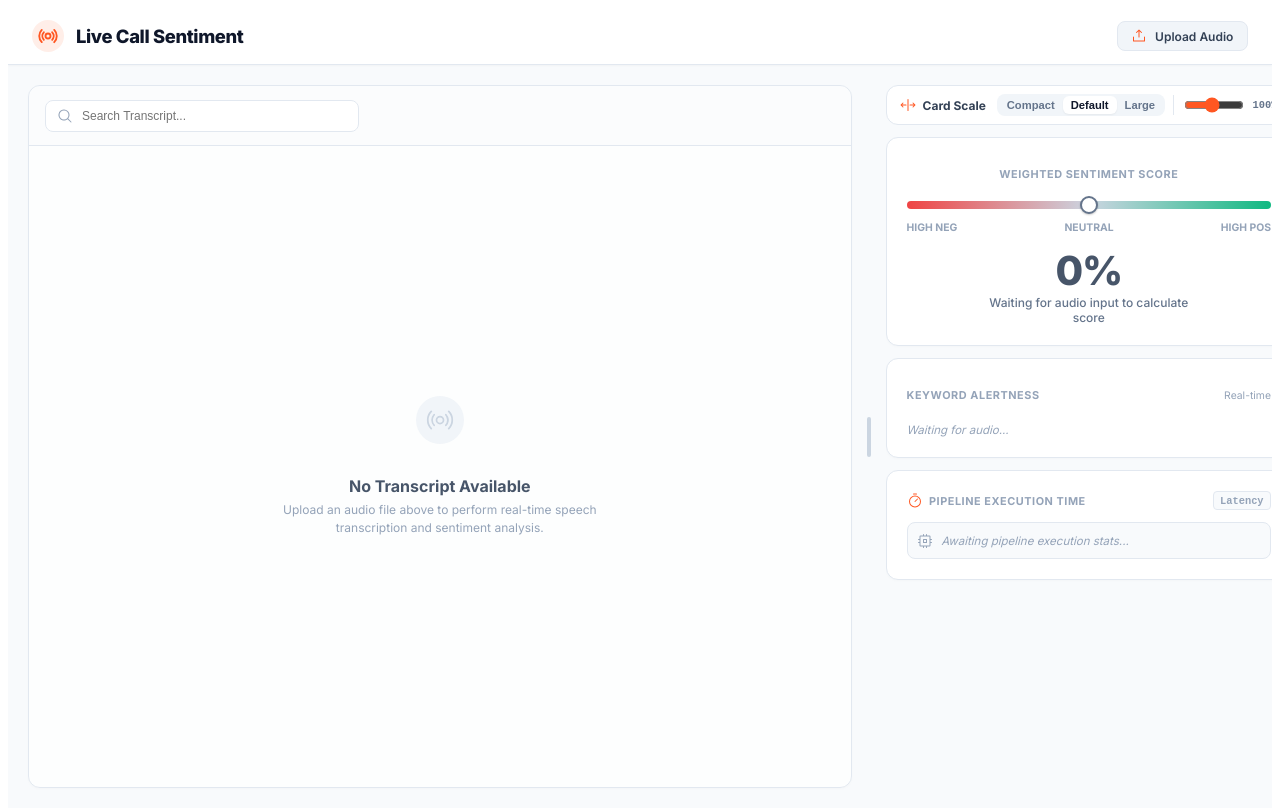
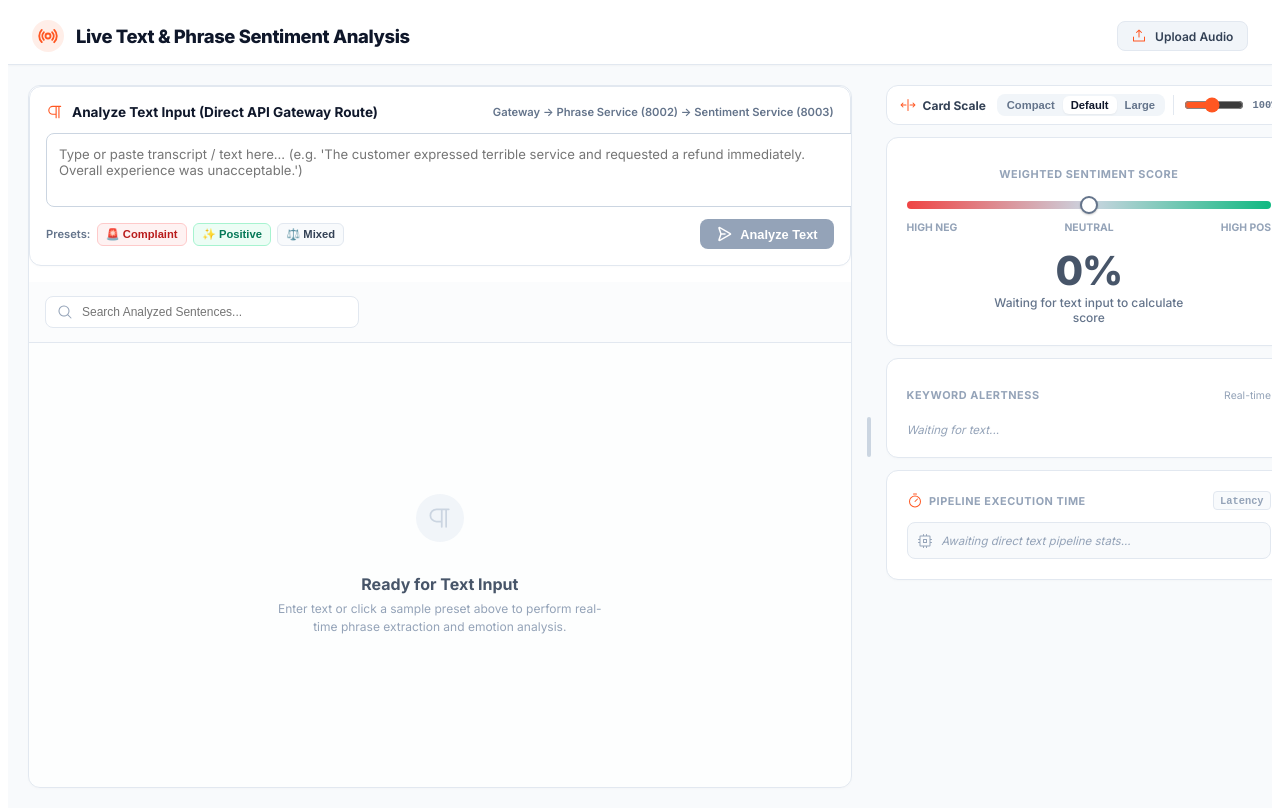
Before and after one commit to Thejandeera/emotion-matrix-microservices, a Next.js app in the folder frontend/: page /live in a window 1280 px wide. Built offline with nearby package versions, Linux system fonts and the light colour scheme.

Commit message:
feat: implement API gateway with text/audio processing pipelines and create corresponding live monitoring frontend page

```diff
--- a/frontend/src/app/live/page.tsx
+++ b/frontend/src/app/live/page.tsx
@@ -1,6 +1,6 @@
 "use client";
 
-import { useState, ChangeEvent } from "react";
+import { useState, ChangeEvent, FormEvent } from "react";
 import "./live.css";
 import {
   Broadcast,
@@ -16,7 +16,9 @@ import {
   UploadSimple,
   Spinner,
   Timer,
-  Cpu
+  Cpu,
+  PaperPlaneRight,
+  Paragraph
 } from "@phosphor-icons/react";
 
 interface DetectedIssue {
@@ -30,7 +32,8 @@ interface DetectedIssue {
 }
 
 export default function LiveMonitor() {
-  // Audio & Gateway Processing State
+  // Text Input & Gateway Processing State
+  const [inputText, setInputText] = useState<string>("");
   const [transcript, setTranscript] = useState<string>("");
   const [issues, setIssues] = useState<DetectedIssue[]>([]);
   const [processingTimeMs, setProcessingTimeMs] = useState<number | null>(null);
@@ -50,7 +53,33 @@ export default function LiveMonitor() {
   // Toast State
   const [toastMessage, setToastMessage] = useState<{ title: string; body: string } | null>(null);
 
-  // Audio File Upload Handler
+  // Send Text payload to Gateway (Direct to Phrase & Sentiment Microservices)
+  const processTextPayload = async (textToProcess: string) => {
+    if (!textToProcess || !textToProcess.trim()) return;
+    setIsLoading(true);
+    setError(null);
+    try {
+      const res = await fetch("http://localhost:8000/api/v1/process-text", {
+        method: "POST",
+        headers: { "Content-Type": "application/json" },
+        body: JSON.stringify({ text: textToProcess.trim() }),
+      });
+      const data = await res.json();
+      if (data.status === "success") {
+        setTranscript(data.transcript);
+        setIssues(data.detected_issues || []);
+        setProcessingTimeMs(data.processing_time_ms || 0);
+      } else {
+        setError(data.detail || "Error processing text input");
+      }
+    } catch (err) {
+      setError("Failed to connect to API Gateway at http://localhost:8000");
+    } finally {
+      setIsLoading(false);
+    }
+  };
+
+  // Audio File Upload Handler (Optional)
   const handleFileChange = async (e: ChangeEvent<HTMLInputElement>) => {
     const selectedFile = e.target.files?.[0];
     if (!selectedFile) return;
@@ -68,7 +97,7 @@ export default function LiveMonitor() {
     reader.readAsDataURL(selectedFile);
   };
 
-  // Send Base64 payload to Gateway
+  // Send Base64 Audio payload to Gateway (Whisper -> Phrase -> Sentiment)
   const processAudioPayload = async (b64Data: string) => {
     setIsLoading(true);
     setError(null);
@@ -91,6 +120,16 @@ export default function LiveMonitor() {
     } finally {
       setIsLoading(false);
     }
+  };
+
+  const handleFormSubmit = (e: FormEvent) => {
+    e.preventDefault();
+    processTextPayload(inputText);
+  };
+
+  const applyPreset = (presetText: string) => {
+    setInputText(presetText);
+    processTextPayload(presetText);
   };
 
   // Toast Helper
@@ -141,7 +180,7 @@ export default function LiveMonitor() {
     sentiment: data.sentiment,
   }));
 
-  // Keyword highlighting helper function (uses keyword_sentiment if present, else sentiment_category)
+  // Keyword highlighting helper function
   const renderSentenceWithHighlight = (sentence: string, phrase: string, itemKeywordSentiment?: string, itemSentenceSentiment?: string) => {
     if (!phrase || phrase === "N/A" || !sentence.toLowerCase().includes(phrase.toLowerCase())) {
       return <span>{sentence}</span>;
@@ -189,13 +228,13 @@ export default function LiveMonitor() {
             <div className="live-logo-icon">
               <Broadcast size={20} className="animate-pulse" weight="bold" />
             </div>
-            <h1 className="live-title">Live Call Sentiment</h1>
+            <h1 className="live-title">Live Text & Phrase Sentiment Analysis</h1>
           </div>
         </div>
 
         <div className="live-header-right">
-          {/* File Upload Controls */}
-          <label className="btn-upload">
+          {/* Optional Audio File Upload Controls */}
+          <label className="btn-upload" title="Upload Audio File for Speech-to-Text">
             <UploadSimple size={16} style={{ color: '#ff5722' }} />
             <span>Upload Audio</span>
             <input type="file" accept="audio/*" onChange={handleFileChange} style={{ display: 'none' }} />
@@ -205,9 +244,100 @@ export default function LiveMonitor() {
 
       {/* MAIN CONTENT AREA */}
       <main className="live-main-container">
-        {/* ================= LEFT COLUMN: TRANSCRIPT & SEARCH ================= */}
+        {/* ================= LEFT COLUMN: TEXT INPUT, TRANSCRIPT & SEARCH ================= */}
         <div className="left-column-panel" style={{ width: `${leftColWidth}%` }}>
-          {/* Compact Search Bar to avoid overlapping */}
+
+          {/* DIRECT TEXT INPUT FORM */}
+          <div style={{ backgroundColor: '#ffffff', border: '1px solid #e2e8f0', borderRadius: '12px', padding: '1rem', marginBottom: '1rem', boxShadow: '0 1px 3px rgba(0,0,0,0.02)' }}>
+            <form onSubmit={handleFormSubmit} style={{ display: 'flex', flexDirection: 'column', gap: '0.75rem' }}>
+              <div style={{ display: 'flex', justifyContent: 'space-between', alignItems: 'center' }}>
+                <div style={{ display: 'flex', alignItems: 'center', gap: '0.5rem', fontSize: '0.85rem', fontWeight: 700, color: '#0f172a' }}>
+                  <Paragraph size={18} style={{ color: '#ff5722' }} />
+                  <span>Analyze Text Input (Direct API Gateway Route)</span>
+                </div>
+                <div style={{ fontSize: '0.7rem', color: '#64748b', fontWeight: 600 }}>
+                  Gateway &rarr; Phrase Service (8002) &rarr; Sentiment Service (8003)
+                </div>
+              </div>
+
+              <textarea
+                value={inputText}
+                onChange={(e) => setInputText(e.target.value)}
+                placeholder="Type or paste transcript / text here... (e.g. 'The customer expressed terrible service and requested a refund immediately. Overall experience was unacceptable.')"
+                rows={3}
+                style={{
+                  width: '100%',
+                  borderRadius: '8px',
+                  border: '1px solid #cbd5e1',
+                  padding: '0.75rem',
+                  fontSize: '0.82rem',
+                  fontFamily: 'inherit',
+                  color: '#0f172a',
+                  outline: 'none',
+                  resize: 'vertical'
+                }}
+              />
+
+              <div style={{ display: 'flex', justifyContent: 'space-between', alignItems: 'center', flexWrap: 'wrap', gap: '0.5rem' }}>
+                {/* Sample Presets */}
+                <div style={{ display: 'flex', alignItems: 'center', gap: '0.4rem', flexWrap: 'wrap' }}>
+                  <span style={{ fontSize: '0.7rem', color: '#64748b', fontWeight: 600 }}>Presets:</span>
+                  <button
+                    type="button"
+                    onClick={() => applyPreset("The customer expressed terrible service and requested a refund immediately. Overall experience was unacceptable.")}
+                    style={{ fontSize: '0.7rem', fontWeight: 600, padding: '0.25rem 0.5rem', borderRadius: '6px', border: '1px solid #fecaca', backgroundColor: '#fef2f2', color: '#b91c1c', cursor: 'pointer' }}
+                  >
+                    🚨 Complaint
+                  </button>
+                  <button
+                    type="button"
+                    onClick={() => applyPreset("Thank you so much for your fast delivery and great support! I really appreciate the help.")}
+                    style={{ fontSize: '0.7rem', fontWeight: 600, padding: '0.25rem 0.5rem', borderRadius: '6px', border: '1px solid #a7f3d0', backgroundColor: '#ecfdf5', color: '#047857', cursor: 'pointer' }}
+                  >
+                    ✨ Positive
+                  </button>
+                  <button
+                    type="button"
+                    onClick={() => applyPreset("The product quality is excellent and works great, but the delivery delay was terrible.")}
+                    style={{ fontSize: '0.7rem', fontWeight: 600, padding: '0.25rem 0.5rem', borderRadius: '6px', border: '1px solid #e2e8f0', backgroundColor: '#f8fafc', color: '#334155', cursor: 'pointer' }}
+                  >
+                    ⚖️ Mixed
+                  </button>
+                </div>
+
+                <button
+                  type="submit"
+                  disabled={isLoading || !inputText.trim()}
+                  style={{
+                    display: 'flex',
+                    alignItems: 'center',
+                    gap: '0.5rem',
+                    backgroundColor: isLoading || !inputText.trim() ? '#94a3b8' : '#ff5722',
+                    color: '#ffffff',
+                    fontWeight: 700,
+                    fontSize: '0.8rem',
+                    padding: '0.45rem 1rem',
+                    borderRadius: '8px',
+                    border: 'none',
+                    cursor: isLoading || !inputText.trim() ? 'not-allowed' : 'pointer',
+                    transition: 'background-color 0.15s'
+                  }}
+                >
+                  {isLoading ? (
+                    <>
+                      <Spinner size={16} className="animate-spin" /> Processing...
+                    </>
+                  ) : (
+                    <>
+                      <PaperPlaneRight size={16} weight="bold" /> Analyze Text
+                    </>
+                  )}
+                </button>
+              </div>
+            </form>
+          </div>
+
+          {/* Search Bar */}
           <div className="transcript-search-header">
             <div className="transcript-search-input-wrap">
               <MagnifyingGlass size={16} style={{ position: 'absolute', left: '0.75rem', top: '50%', transform: 'translateY(-50%)', color: '#94a3b8' }} />
@@ -215,18 +345,18 @@ export default function LiveMonitor() {
                 type="text"
                 value={searchQuery}
                 onChange={(e) => setSearchQuery(e.target.value)}
-                placeholder="Search Transcript..."
+                placeholder="Search Analyzed Sentences..."
                 className="transcript-search-input"
               />
             </div>
             {isLoading && (
               <div style={{ display: 'flex', alignItems: 'center', gap: '0.4rem', fontSize: '0.75rem', fontWeight: 700, color: '#ff5722' }}>
-                <Spinner size={16} className="animate-spin" /> Processing Pipeline...
+                <Spinner size={16} className="animate-spin" /> Running Pipeline...
               </div>
             )}
           </div>
 
-          {/* Transcript Feed */}
+          {/* Transcript / Text Sentence Feed */}
           <div className="transcript-feed-area">
             {error && (
               <div style={{ backgroundColor: '#fef2f2', border: '1px solid #fecaca', color: '#b91c1c', padding: '0.85rem', borderRadius: '10px', fontSize: '0.75rem', fontWeight: 500 }}>
@@ -237,7 +367,6 @@ export default function LiveMonitor() {
             {/* SKELETON LOADERS DURING PROCESSING */}
             {isLoading && (
               <div style={{ display: 'flex', flexDirection: 'column', gap: '1.25rem', width: '100%' }}>
-                {/* Skeleton Item 1 */}
                 <div style={{ display: 'flex', alignItems: 'flex-start', gap: '0.75rem', width: '100%' }}>
                   <div style={{ width: '32px', height: '32px', borderRadius: '50%', flexShrink: 0 }} className="skeleton-pulse"></div>
                   <div style={{ display: 'flex', flexDirection: 'column', gap: '0.5rem', width: '70%' }}>
@@ -246,21 +375,11 @@ export default function LiveMonitor() {
                   </div>
                 </div>
 
-                {/* Skeleton Item 2 */}
                 <div style={{ display: 'flex', alignItems: 'flex-start', gap: '0.75rem', width: '100%', justifyContent: 'flex-start' }}>
                   <div style={{ width: '32px', height: '32px', borderRadius: '50%', flexShrink: 0 }} className="skeleton-pulse"></div>
                   <div style={{ display: 'flex', flexDirection: 'column', gap: '0.5rem', width: '85%' }}>
                     <div style={{ width: '160px', height: '14px' }} className="skeleton-pulse"></div>
                     <div style={{ width: '100%', height: '56px', borderRadius: '12px' }} className="skeleton-pulse"></div>
-                  </div>
-                </div>
-
-                {/* Skeleton Item 3 */}
-                <div style={{ display: 'flex', alignItems: 'flex-start', gap: '0.75rem', width: '100%' }}>
-                  <div style={{ width: '32px', height: '32px', borderRadius: '50%', flexShrink: 0 }} className="skeleton-pulse"></div>
-                  <div style={{ display: 'flex', flexDirection: 'column', gap: '0.5rem', width: '60%' }}>
-                    <div style={{ width: '120px', height: '14px' }} className="skeleton-pulse"></div>
-                    <div style={{ width: '100%', height: '40px', borderRadius: '12px' }} className="skeleton-pulse"></div>
                   </div>
                 </div>
               </div>
@@ -270,16 +389,16 @@ export default function LiveMonitor() {
             {!transcript && !isLoading && (
               <div style={{ display: 'flex', flexDirection: 'column', alignItems: 'center', justifyContent: 'center', padding: '4rem 2rem', textAlign: 'center', color: '#94a3b8', margin: 'auto' }}>
                 <div style={{ width: '48px', height: '48px', borderRadius: '50%', backgroundColor: '#f1f5f9', display: 'flex', alignItems: 'center', justifyContent: 'center', marginBottom: '1rem', color: '#cbd5e1' }}>
-                  <Broadcast size={28} />
+                  <Paragraph size={28} />
                 </div>
-                <h3 style={{ fontSize: '1rem', fontWeight: 700, color: '#475569', marginBottom: '0.35rem' }}>No Transcript Available</h3>
+                <h3 style={{ fontSize: '1rem', fontWeight: 700, color: '#475569', marginBottom: '0.35rem' }}>Ready for Text Input</h3>
                 <p style={{ fontSize: '0.75rem', color: '#94a3b8', maxWidth: '340px', lineHeight: 1.5, margin: 0 }}>
-                  Upload an audio file above to perform real-time speech transcription and sentiment analysis.
+                  Enter text or click a sample preset above to perform real-time phrase extraction and emotion analysis.
                 </p>
               </div>
             )}
 
-            {/* REAL TRANSCRIPT SENTENCE FEED WITH DYNAMIC HIGHLIGHTS & CONFIDENCE SCORE */}
+            {/* REAL TEXT SENTENCE FEED WITH DYNAMIC HIGHLIGHTS & CONFIDENCE SCORE */}
             {!isLoading && issues.length > 0 ? (
               filteredIssues.map((item, idx) => {
                 const badgeClass =
@@ -307,7 +426,7 @@ export default function LiveMonitor() {
                     </div>
                     <div className="chat-content-wrap">
                       <div className="chat-msg-header-meta">
-                        <span style={{ fontWeight: 700, color: '#0f172a' }}>Audio Segment #{idx + 1}</span>
+                        <span style={{ fontWeight: 700, color: '#0f172a' }}>Sentence Segment #{idx + 1}</span>
                         <span className={`badge-pill ${badgeClass}`}>
                           {item.sentiment_category.toUpperCase()} - {confidenceDisplay}%
                         </span>
@@ -331,7 +450,7 @@ export default function LiveMonitor() {
                 </div>
                 <div className="chat-content-wrap">
                   <div className="chat-msg-header-meta">
-                    <span style={{ fontWeight: 700, color: '#0f172a' }}>Full Audio Transcript</span>
+                    <span style={{ fontWeight: 700, color: '#0f172a' }}>Input Text</span>
                     <span className="badge-pill badge-pill-neu">NEUTRAL</span>
                   </div>
                   <div className="chat-bubble bubble-caller">
@@ -349,7 +468,7 @@ export default function LiveMonitor() {
                     <div style={{ width: '24px', height: '24px', borderRadius: '6px', backgroundColor: 'rgba(255,87,34,0.2)', border: '1px solid rgba(255,87,34,0.4)', color: '#ff5722', display: 'flex', alignItems: 'center', justifyContent: 'center' }}>
                       <Sparkle size={14} weight="bold" />
                     </div>
-                    <span style={{ fontWeight: 700 }}>Get Live Call Summary</span>
+                    <span style={{ fontWeight: 700 }}>Get Live Text Summary</span>
                   </div>
                 </button>
 
@@ -359,7 +478,7 @@ export default function LiveMonitor() {
                     {isRefreshingSummary ? (
                       <div style={{ display: 'flex', flexDirection: 'column', alignItems: 'center', padding: '1.5rem', gap: '0.5rem', color: '#64748b' }}>
                         <Spinner size={20} className="animate-spin" style={{ color: '#ff5722' }} />
-                        <span style={{ fontSize: '0.75rem', fontWeight: 600 }}>Analyzing conversation transcript...</span>
+                        <span style={{ fontSize: '0.75rem', fontWeight: 600 }}>Analyzing text transcript...</span>
                       </div>
                     ) : (
                       <>
@@ -387,8 +506,8 @@ export default function LiveMonitor() {
                             </div>
                             <p style={{ margin: 0, color: '#475569', lineHeight: 1.5 }}>
                               {issues.length > 0
-                                ? `Analyzed ${issues.length} audio segments. Key phrase isolated: "${issues[0].phrase !== 'N/A' ? issues[0].phrase : issues[0].isolated_sentence.slice(0, 45) + '...'}"`
-                                : "Audio stream transcribed cleanly without critical support keyphrases."}
+                                ? `Analyzed ${issues.length} text segments. Key phrase isolated: "${issues[0].phrase !== 'N/A' ? issues[0].phrase : issues[0].isolated_sentence.slice(0, 45) + '...'}"`
+                                : "Text processed cleanly without critical support keyphrases."}
                             </p>
                           </div>
 
@@ -406,7 +525,7 @@ export default function LiveMonitor() {
                           <button
                             onClick={() => {
                               navigator.clipboard.writeText(`AI Live Call Summary: ${transcript.slice(0, 150)}...`);
-                              triggerToast("Summary Copied", "Call summary copied to clipboard!");
+                              triggerToast("Summary Copied", "Text summary copied to clipboard!");
                             }}
                             style={{ fontSize: '0.7rem', fontWeight: 600, color: '#475569', backgroundColor: '#f8fafc', border: '1px solid #e2e8f0', padding: '0.25rem 0.6rem', borderRadius: '6px', cursor: 'pointer', display: 'flex', alignItems: 'center', gap: '0.25rem' }}
                           >
@@ -525,8 +644,8 @@ export default function LiveMonitor() {
               </div>
               <p style={{ fontSize: '0.75rem', color: '#64748b', textAlign: 'center', fontWeight: 500, margin: 0, maxWidth: '220px' }}>
                 {issues.length > 0
-                  ? `Calculated from ${issues.length} analyzed audio sentence segments`
-                  : "Waiting for audio input to calculate score"}
+                  ? `Calculated from ${issues.length} analyzed text sentence segments`
+                  : "Waiting for text input to calculate score"}
               </p>
             </div>
 
@@ -587,13 +706,13 @@ export default function LiveMonitor() {
                   })
                 ) : (
                   <span style={{ fontSize: '0.72rem', color: '#94a3b8', fontStyle: 'italic' }}>
-                    {transcript ? "No target keyphrases detected in audio." : "Waiting for audio..."}
+                    {transcript ? "No target keyphrases detected in text." : "Waiting for text..."}
                   </span>
                 )}
               </div>
             </div>
 
-            {/* 3. PIPELINE EXECUTION TIME CARD (BELOW KEYWORD ALERTNESS) */}
+            {/* 3. PIPELINE EXECUTION TIME CARD (DIRECT TEXT PIPELINE) */}
             <div className="scalable-card" style={{ backgroundColor: '#ffffff' }}>
               <div style={{ display: 'flex', justifyContent: 'space-between', alignItems: 'center', marginBottom: '0.75rem' }}>
                 <div style={{ display: 'flex', alignItems: 'center', gap: '0.4rem' }}>
@@ -623,21 +742,21 @@ export default function LiveMonitor() {
                   <div style={{ display: 'grid', gridTemplateColumns: 'repeat(3, 1fr)', gap: '0.4rem', paddingTop: '0.5rem', borderTop: '1px solid #f1f5f9' }}>
                     <div style={{ backgroundColor: '#f8fafc', border: '1px solid #e2e8f0', borderRadius: '6px', padding: '0.4rem 0.5rem', textAlign: 'center' }}>
                       <div style={{ fontSize: '0.6rem', color: '#94a3b8', fontWeight: 700, textTransform: 'uppercase' }}>Whisper STT</div>
-                      <div style={{ fontSize: '0.7rem', fontWeight: 800, color: '#334155', marginTop: '0.1rem' }}>~80%</div>
+                      <div style={{ fontSize: '0.7rem', fontWeight: 800, color: '#94a3b8', marginTop: '0.1rem' }}>0% (Bypassed)</div>
                     </div>
                     <div style={{ backgroundColor: '#f8fafc', border: '1px solid #e2e8f0', borderRadius: '6px', padding: '0.4rem 0.5rem', textAlign: 'center' }}>
                       <div style={{ fontSize: '0.6rem', color: '#94a3b8', fontWeight: 700, textTransform: 'uppercase' }}>Phrase</div>
-                      <div style={{ fontSize: '0.7rem', fontWeight: 800, color: '#334155', marginTop: '0.1rem' }}>~5%</div>
+                      <div style={{ fontSize: '0.7rem', fontWeight: 800, color: '#334155', marginTop: '0.1rem' }}>~25%</div>
                     </div>
                     <div style={{ backgroundColor: '#f8fafc', border: '1px solid #e2e8f0', borderRadius: '6px', padding: '0.4rem 0.5rem', textAlign: 'center' }}>
                       <div style={{ fontSize: '0.6rem', color: '#94a3b8', fontWeight: 700, textTransform: 'uppercase' }}>Sentiment</div>
-                      <div style={{ fontSize: '0.7rem', fontWeight: 800, color: '#334155', marginTop: '0.1rem' }}>~15%</div>
+                      <div style={{ fontSize: '0.7rem', fontWeight: 800, color: '#334155', marginTop: '0.1rem' }}>~75%</div>
                     </div>
                   </div>
                 </div>
               ) : (
                 <div style={{ display: 'flex', alignItems: 'center', gap: '0.5rem', padding: '0.6rem', backgroundColor: '#f8fafc', borderRadius: '8px', border: '1px solid #e2e8f0', color: '#94a3b8', fontSize: '0.72rem', fontStyle: 'italic' }}>
-                  <Cpu size={16} /> Awaiting pipeline execution stats...
+                  <Cpu size={16} /> Awaiting direct text pipeline stats...
                 </div>
               )}
             </div>
```
Also changed, not shown: 2 other files (tests, documents, lock files or other folders).
